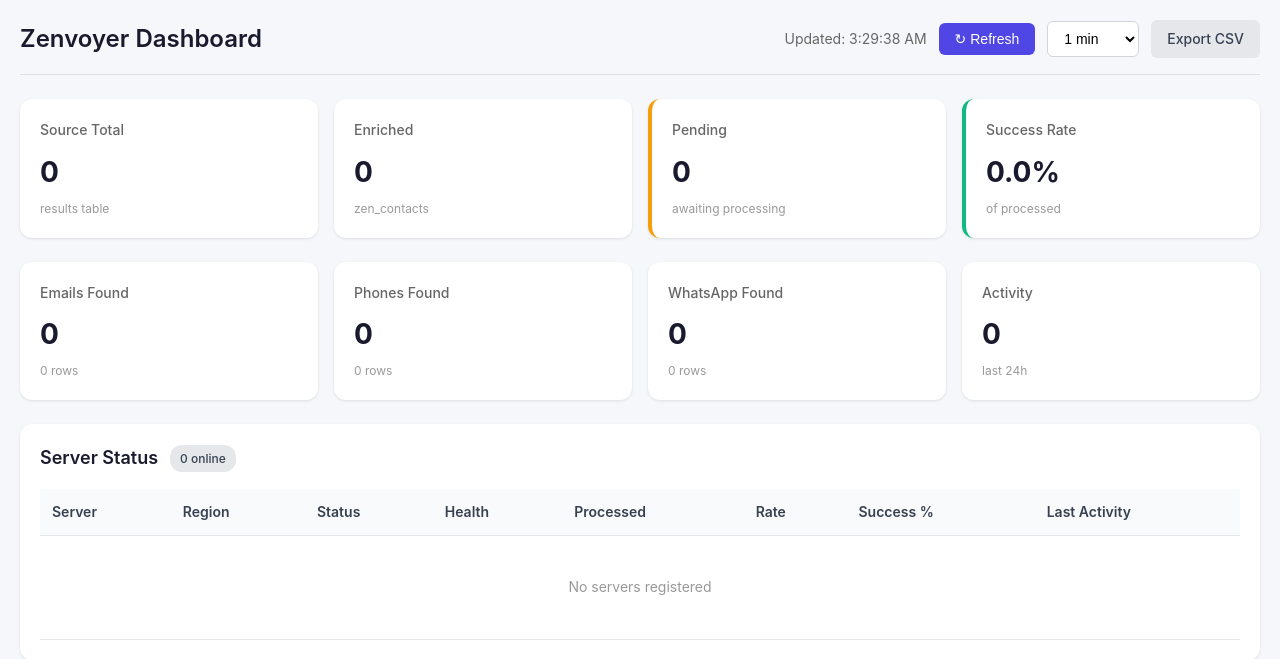
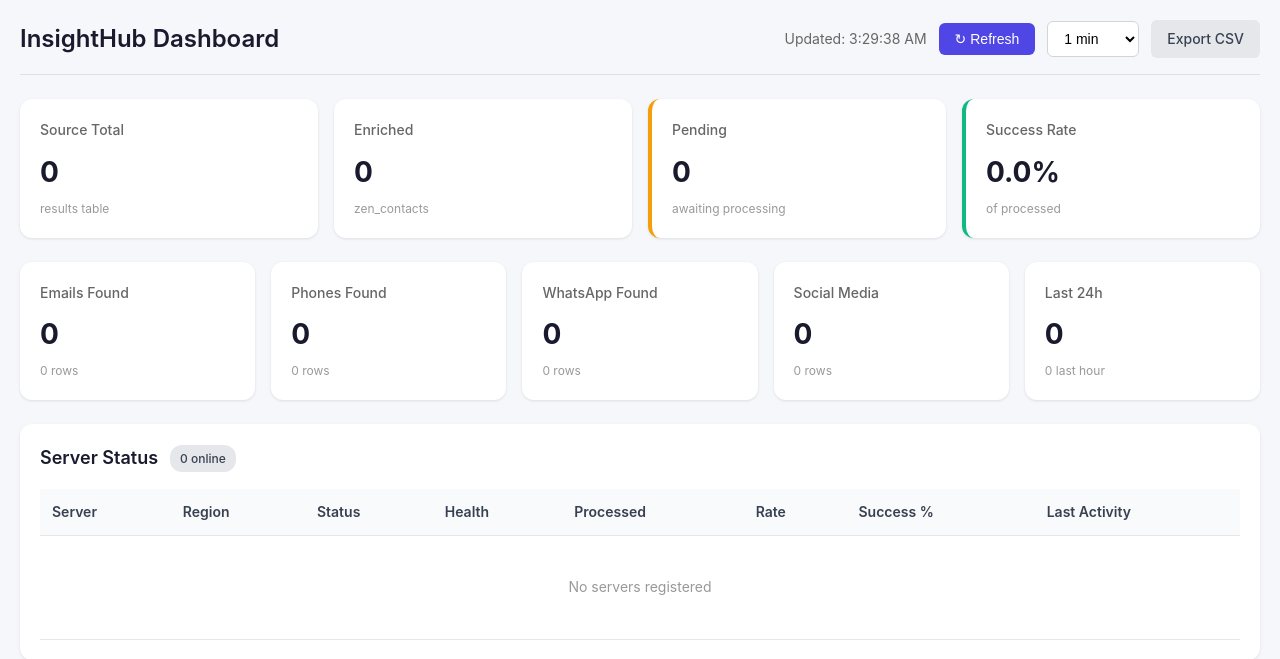
Before and after one commit to sadewadee/email-enhancer, a FastAPI app: page / in a window 1280 px wide. Shown: the top 659 px of the page. Run offline with FastAPI, Linux system fonts and the light colour scheme; data that the repository does not hold is empty; some libraries are stand-ins or nearby versions.

Commit message:
feat(dashboard): rename to InsightHub and add social stats
Update branding from Zenvoyer to InsightHub across dashboard and
database modules. Extend stats to track social media presence and
recent activity. Improve DSN enrichment by preventing duplicate
claims and processing batches in parallel with ThreadPoolExecutor.

```diff
--- a/dashboard/app.py
+++ b/dashboard/app.py
@@ -1,6 +1,6 @@
 #!/usr/bin/env python3
 """
-Zenvoyer Dashboard - Standalone Monitoring Service
+InsightHub Dashboard - Standalone Monitoring Service
 
 A FastAPI-based dashboard for monitoring the email enhancer scraping system.
 Monitors: zen_contacts, results, gmpas_job tables.
@@ -47,7 +47,7 @@ config = load_config()
 async def lifespan(app: FastAPI):
     """Lifespan event handler for startup and shutdown."""
     # Startup
-    logger.info("Starting Zenvoyer Dashboard...")
+    logger.info("Starting InsightHub Dashboard...")
     db = init_database(config)
 
     tables_status = {
@@ -71,7 +71,7 @@ async def lifespan(app: FastAPI):
 
 # Create FastAPI app
 app = FastAPI(
-    title="Zenvoyer Dashboard",
+    title="InsightHub Dashboard",
     description="Monitoring dashboard for email enhancer scraping system",
     version="1.0.0",
     lifespan=lifespan
@@ -113,7 +113,7 @@ async def export_page(request: Request):
 
 def main():
     """Run the dashboard server."""
-    parser = argparse.ArgumentParser(description='Zenvoyer Dashboard')
+    parser = argparse.ArgumentParser(description='InsightHub Dashboard')
     parser.add_argument('--host', default=config.host, help='Host to bind')
     parser.add_argument('--port', type=int, default=config.port, help='Port to bind')
     parser.add_argument('--reload', action='store_true', help='Enable auto-reload')
--- a/dashboard/services/stats.py
+++ b/dashboard/services/stats.py
@@ -59,11 +59,14 @@ class StatsService:
             'rows_with_email': 0,
             'rows_with_phone': 0,
             'rows_with_whatsapp': 0,
+            'rows_with_social': 0,
+            'total_social': 0,
             'countries_processed': 0,
             'servers_online': 0,
             'servers_total': 0,
             'processed_24h': 0,
             'processed_1h': 0,
+            'rate_per_hour': 0,
             'gmpas_jobs_total': 0,
             'gmpas_jobs_running': 0,
             'generated_at': datetime.utcnow().isoformat()
@@ -80,14 +83,26 @@ class StatsService:
                     SELECT
                         COUNT(*) AS total,
                         COUNT(*) FILTER (WHERE scrape_status = 'success') AS success,
-                        COUNT(*) FILTER (WHERE scrape_status = 'failed') AS failed,
-                        COUNT(*) FILTER (WHERE scrape_status = 'pending') AS pending,
+                        COUNT(*) FILTER (WHERE scrape_status IN ('failed', 'error')) AS failed,
+                        COUNT(*) FILTER (WHERE scrape_status NOT IN ('success', 'failed', 'error', 'no_contacts_found')) AS pending,
                         COALESCE(SUM(emails_count), 0) AS emails,
                         COALESCE(SUM(phones_count), 0) AS phones,
                         COALESCE(SUM(whatsapp_count), 0) AS whatsapp,
-                        COUNT(*) FILTER (WHERE has_email = TRUE) AS with_email,
-                        COUNT(*) FILTER (WHERE has_phone = TRUE) AS with_phone,
-                        COUNT(*) FILTER (WHERE has_whatsapp = TRUE) AS with_whatsapp,
+                        COUNT(*) FILTER (WHERE has_email = TRUE OR emails_count > 0) AS with_email,
+                        COUNT(*) FILTER (WHERE has_phone = TRUE OR phones_count > 0) AS with_phone,
+                        COUNT(*) FILTER (WHERE has_whatsapp = TRUE OR whatsapp_count > 0) AS with_whatsapp,
+                        COUNT(*) FILTER (WHERE
+                            social_facebook IS NOT NULL OR
+                            social_instagram IS NOT NULL OR
+                            social_tiktok IS NOT NULL OR
+                            social_youtube IS NOT NULL
+                        ) AS with_social,
+                        (
+                            COUNT(*) FILTER (WHERE social_facebook IS NOT NULL) +
+                            COUNT(*) FILTER (WHERE social_instagram IS NOT NULL) +
+                            COUNT(*) FILTER (WHERE social_tiktok IS NOT NULL) +
+                            COUNT(*) FILTER (WHERE social_youtube IS NOT NULL)
+                        ) AS social_total,
                         COUNT(DISTINCT country_code) AS countries,
                         COUNT(*) FILTER (WHERE updated_at > NOW() - INTERVAL '24 hours') AS last_24h,
                         COUNT(*) FILTER (WHERE updated_at > NOW() - INTERVAL '1 hour') AS last_1h
@@ -106,9 +121,13 @@ class StatsService:
                     stats['rows_with_email'] = e['with_email']
                     stats['rows_with_phone'] = e['with_phone']
                     stats['rows_with_whatsapp'] = e['with_whatsapp']
+                    stats['rows_with_social'] = e['with_social']
+                    stats['total_social'] = int(e['social_total'])
                     stats['countries_processed'] = e['countries']
                     stats['processed_24h'] = e['last_24h']
                     stats['processed_1h'] = e['last_1h']
+                    # Calculate rate per hour (based on last 1h activity)
+                    stats['rate_per_hour'] = e['last_1h']
 
             # Calculate pending (source - enriched)
             if has_results and has_zen_contacts:
--- a/dashboard/static/css/style.css
+++ b/dashboard/static/css/style.css
@@ -1,4 +1,4 @@
-/* Zenvoyer Dashboard Styles */
+/* InsightHub Dashboard Styles */
 
 * {
     margin: 0;
@@ -98,6 +98,26 @@ header h1 {
     grid-template-columns: repeat(auto-fit, minmax(200px, 1fr));
     gap: 16px;
     margin-bottom: 24px;
+}
+
+.stats-grid-5 {
+    grid-template-columns: repeat(5, 1fr);
+}
+
+.stats-grid-3 {
+    grid-template-columns: repeat(3, 1fr);
+}
+
+@media (max-width: 1200px) {
+    .stats-grid-5 {
+        grid-template-columns: repeat(3, 1fr);
+    }
+}
+
+@media (max-width: 768px) {
+    .stats-grid-5, .stats-grid-3 {
+        grid-template-columns: repeat(2, 1fr);
+    }
 }
 
 .stat-card {
--- a/dashboard/static/js/dashboard.js
+++ b/dashboard/static/js/dashboard.js
@@ -1,4 +1,4 @@
-// Zenvoyer Dashboard JavaScript - Optimized with Skeleton Loading
+// InsightHub Dashboard JavaScript - Optimized with Skeleton Loading
 
 const API_BASE = '';
 let refreshInterval = null;
@@ -113,7 +113,17 @@ async function updateStats() {
     document.getElementById('rows-with-email').textContent = formatNumber(data.rows_with_email) + ' rows';
     document.getElementById('rows-with-phone').textContent = formatNumber(data.rows_with_phone) + ' rows';
     document.getElementById('rows-with-whatsapp').textContent = formatNumber(data.rows_with_whatsapp) + ' rows';
+
+    // Social media stats
+    const totalSocialEl = document.getElementById('total-social');
+    const rowsWithSocialEl = document.getElementById('rows-with-social');
+    if (totalSocialEl) totalSocialEl.textContent = formatNumber(data.total_social || 0);
+    if (rowsWithSocialEl) rowsWithSocialEl.textContent = formatNumber(data.rows_with_social || 0) + ' rows';
+
+    // Activity stats
     document.getElementById('processed-24h').textContent = formatNumber(data.processed_24h);
+    const processed1hEl = document.getElementById('processed-1h');
+    if (processed1hEl) processed1hEl.textContent = formatNumber(data.processed_1h || 0) + ' last hour';
 
     hideStatsSkeleton();
     document.getElementById('last-updated').textContent = 'Updated: ' + new Date().toLocaleTimeString();
--- a/dashboard/templates/export.html
+++ b/dashboard/templates/export.html
@@ -3,7 +3,7 @@
 <head>
     <meta charset="UTF-8">
     <meta name="viewport" content="width=device-width, initial-scale=1.0">
-    <title>Export CSV - Zenvoyer Dashboard</title>
+    <title>Export CSV - InsightHub Dashboard</title>
     <link rel="stylesheet" href="/static/css/style.css">
 </head>
 <body>
--- a/dashboard/templates/index.html
+++ b/dashboard/templates/index.html
@@ -3,13 +3,13 @@
 <head>
     <meta charset="UTF-8">
     <meta name="viewport" content="width=device-width, initial-scale=1.0">
-    <title>Zenvoyer Dashboard</title>
+    <title>InsightHub Dashboard</title>
     <link rel="stylesheet" href="/static/css/style.css">
 </head>
 <body>
     <div class="container">
         <header>
-            <h1>Zenvoyer Dashboard</h1>
+            <h1>InsightHub Dashboard</h1>
             <div class="header-actions">
                 <span id="last-updated">Loading...</span>
                 <button onclick="refreshData()" class="btn btn-primary">↻ Refresh</button>
@@ -50,7 +50,7 @@
         </section>
 
         <!-- Contact Stats -->
-        <section class="stats-grid" id="contact-stats">
+        <section class="stats-grid stats-grid-5" id="contact-stats">
             <div class="stat-card">
                 <h3>Emails Found</h3>
                 <div class="stat-value" id="total-emails">-</div>
@@ -67,9 +67,14 @@
                 <div class="stat-label" id="rows-with-whatsapp">- rows</div>
             </div>
             <div class="stat-card">
-                <h3>Activity</h3>
+                <h3>Social Media</h3>
+                <div class="stat-value" id="total-social">-</div>
+                <div class="stat-label" id="rows-with-social">- rows</div>
+            </div>
+            <div class="stat-card">
+                <h3>Last 24h</h3>
                 <div class="stat-value" id="processed-24h">-</div>
-                <div class="stat-label">last 24h</div>
+                <div class="stat-label" id="processed-1h">- last hour</div>
             </div>
         </section>
 
--- a/database_writer.py
+++ b/database_writer.py
@@ -1,5 +1,5 @@
 """
-Database Writer for Zenvoyer Schema
+Database Writer for InsightHub Schema
 
 Writes to zen_contacts (partitioned table) with:
 - Hash partitioned table (32 partitions)
--- a/migrations/schema_v3_complete.sql
+++ b/migrations/schema_v3_complete.sql
@@ -1,5 +1,5 @@
 -- ============================================================================
--- ZENVOYER ENRICHMENT DATABASE SCHEMA v3
+-- InsightHub ENRICHMENT DATABASE SCHEMA v3
 -- ============================================================================
 -- Complete schema untuk multi-country scraping dengan monitoring dashboard
 --
```
Also changed, not shown: db_source_reader.py (+18 -6 lines), main.py (+123 -77 lines), migrations/0003_results_jsonb.up.sql (added), 2 other files.
